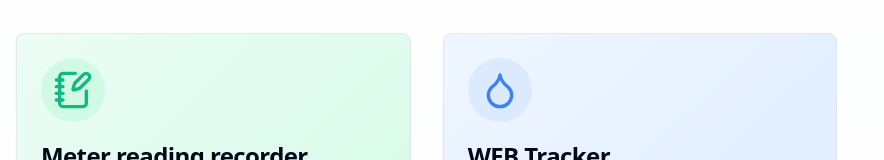
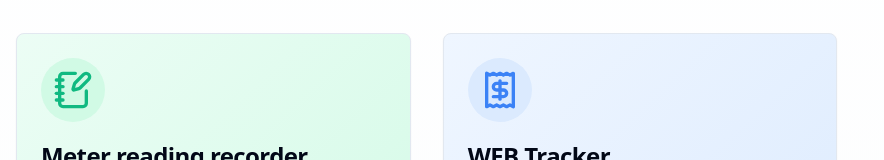
Before and after one commit to QuintinPK/qunuf-tools, a React (Vite) app: page / in a window 1280 px wide. Shown: the part 232-392 px from the top of the page, without its empty margins (0-884 px from the left). Built offline with nearby package versions, Linux system fonts and the light colour scheme.

Commit message:
Update Landing.tsx

```diff
--- a/src/pages/Landing.tsx
+++ b/src/pages/Landing.tsx
@@ -2,7 +2,7 @@ import React from "react";
 import { Card, CardContent, CardDescription, CardFooter, CardHeader, CardTitle } from "@/components/ui/card";
 import { Button } from "@/components/ui/button";
 import { Link } from "react-router-dom";
-import { Droplet, Nut, Table, FileText, NotebookPen } from "lucide-react";
+import { Droplet, Receipt, Table, FileText, NotebookPen } from "lucide-react";
 
 const tools = [
   {
@@ -33,7 +33,7 @@ const tools = [
   {
     name: "WEB Tracker",
     description: "Track your Water, Electricity, and Bills in one place",
-    icon: <Droplet className="h-10 w-10 text-blue-500" />,
+    icon: <Receipt className="h-10 w-10 text-blue-500" />,
     path: "/web-tracker",
     color: "bg-gradient-to-br from-blue-50 to-blue-100 hover:from-blue-100 hover:to-blue-200",
     iconBg: "bg-blue-100"
```
